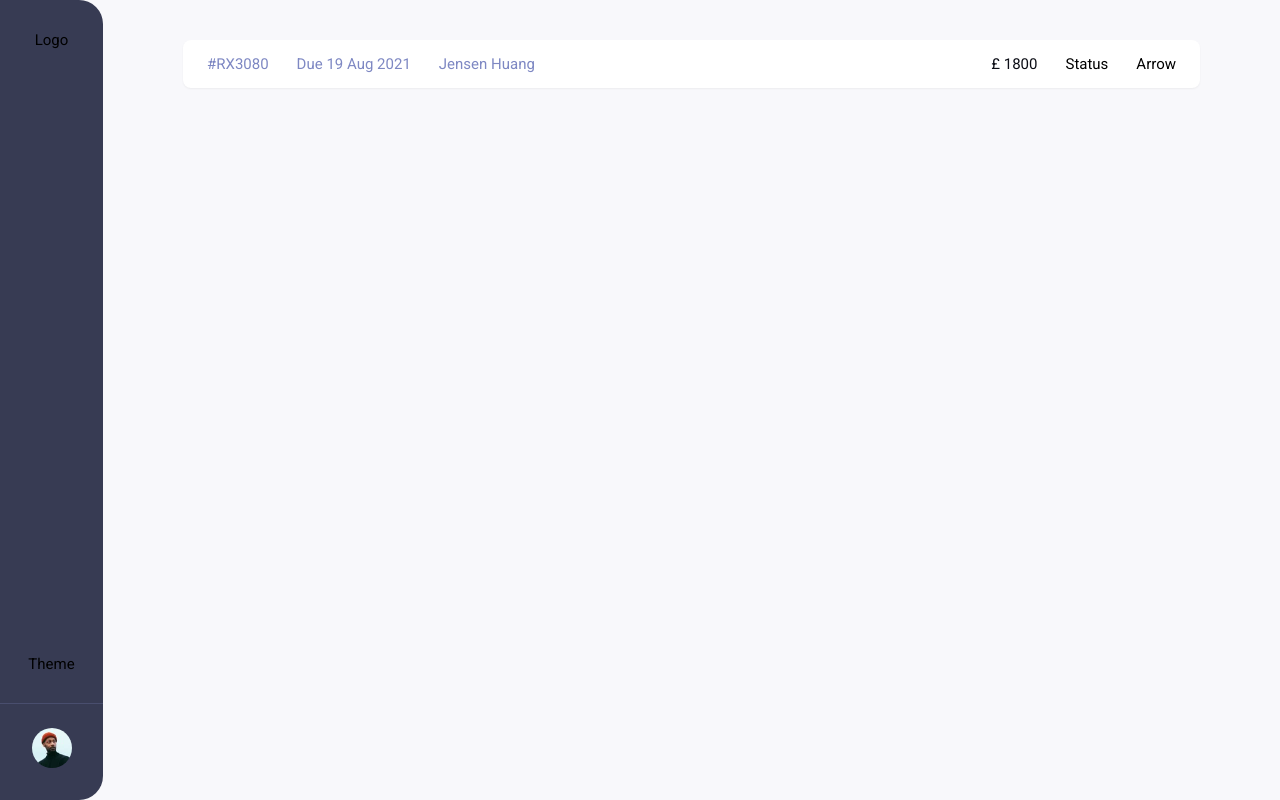
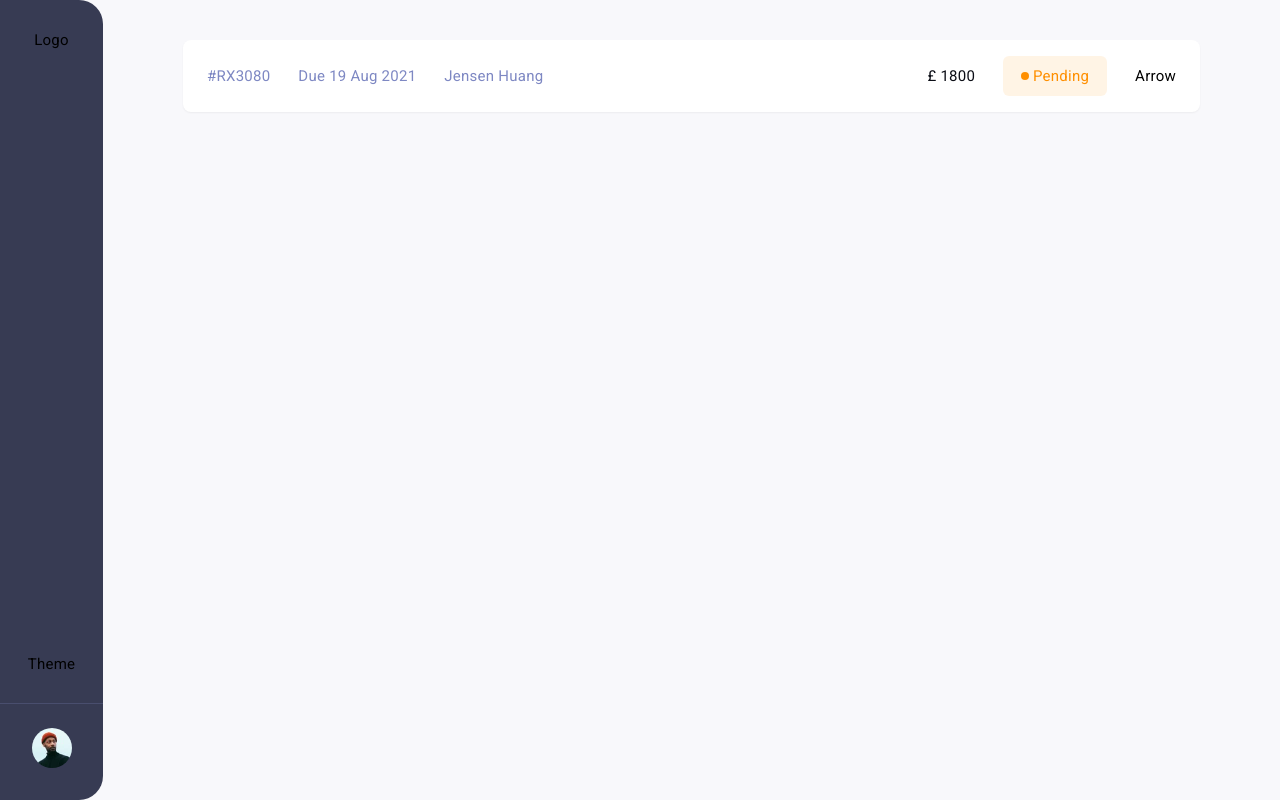
Before and after one commit to MrPatriot991/invoice-app, a React (Vite) app: page / in a window 1280 px wide. Built offline with nearby package versions, Linux system fonts and the light colour scheme.

Commit message:
feat(invoice): complete InvoiceCard styling with StatusBadge and add clsx library

```diff
--- a/package.json
+++ b/package.json
@@ -10,6 +10,7 @@
     "preview": "vite preview"
   },
   "dependencies": {
+    "clsx": "^2.1.1",
     "react": "^19.2.0",
     "react-dom": "^19.2.0"
   },
--- /dev/null
+++ b/src/components/common/statusBadge/StatusBadge.tsx
@@ -0,0 +1,42 @@
+import clsx from "clsx";
+
+import type { InvoiceStatus } from "@/features/invoices/types";
+
+interface StatusProps {
+  status: InvoiceStatus;
+  className?: string;
+}
+
+const StatusBadge = ({ status, className }: StatusProps) => {
+  const baseStyle =
+    "w-[104px] flex gap-1 items-center heading-s-variant justify-center rounded-md px-[18px] py-3";
+
+  const statusStyle = {
+    Paid: {
+      bg: "bg-[var(--color-green-bg)]",
+      text: "text-[var(--color-green)]",
+      dot: "bg-[var(--color-green)]",
+    },
+    Pending: {
+      bg: "bg-[var(--color-orange-bg)]",
+      text: "text-[var(--color-orange)]",
+      dot: "bg-[var(--color-orange)]",
+    },
+    Draft: {
+      bg: "bg-[var(--color-badge-bg)]",
+      text: "text-[var(--text-badge-bg)]",
+      dot: "bg-[var(--text-badge-bg)]",
+    },
+  }[status];
+
+  return (
+    <div className={clsx(baseStyle, statusStyle.bg, className)}>
+      <span
+        className={clsx(statusStyle.dot, "inline-block h-2 w-2 rounded-full")}
+      />
+      <span className={clsx(statusStyle.text, "inline-block")}>{status}</span>
+    </div>
+  );
+};
+
+export default StatusBadge;
--- /dev/null
+++ b/src/components/common/statusBadge/index.ts
@@ -0,0 +1,3 @@
+import StatusBadge from "./StatusBadge";
+
+export { StatusBadge };
--- a/src/features/invoices/components/lists/InvoiceCard.tsx
+++ b/src/features/invoices/components/lists/InvoiceCard.tsx
@@ -1,3 +1,5 @@
+import { StatusBadge } from "@/components/common/statusBadge";
+
 const InvoiceCard = () => {
   return (
     <article className="grid cursor-pointer grid-cols-2 items-center justify-between gap-4 rounded-lg bg-container p-6 shadow-sm [grid-template-areas:'id_client'_'due_status'_'total_status'] hover:-translate-y-1 hover:scale-[1.01] hover:shadow-xl md:gap-7 md:py-4 md:[grid-template-areas:'id_due_client_total_status_arrow'] md:[grid-template-columns:auto_auto_1fr_auto_auto_auto]">
@@ -12,7 +14,7 @@ const InvoiceCard = () => {
       </p>
       <p className="heading-s text-primary [grid-area:total]">£ 1800</p>
       <div className="justify-self-end [grid-area:status] md:justify-self-start">
-        Status
+        <StatusBadge status="Pending" />
       </div>
       <div className="hidden md:inline-block md:[grid-area:arrow]">Arrow</div>
     </article>
--- a/src/features/invoices/types/invoice.types.ts
+++ b/src/features/invoices/types/invoice.types.ts
@@ -1,7 +1,7 @@
 /**
  * Defines the business status of an invoice within the application.
  */
-export type InvoiceStatus = "all" | "paid" | "pending" | "draft";
+export type InvoiceStatus = "Paid" | "Pending" | "Draft";
 
 /**
  * Represents a single item within an invoice, including price and quantity.
--- a/src/styles/tokens.css
+++ b/src/styles/tokens.css
@@ -16,7 +16,7 @@
   --lh-33: 33px;
 
   /* Letter Spacing */
-  --ls: 0.25px
+  --ls: 0.25px;
 
   /* Font weight */
   --fw-500: 500;
@@ -66,6 +66,10 @@
   --color-draft: var(--color-gray-600);
   --color-draft-btn-hover: var(--color-dark-400);
 
+  /* StatusBadge */
+  --text-badge-bg: var(--color-gray-600);
+  --color-badge-bg: rgba(var(--color-draft-bg), 0.1);
+
   /* Backgrounds */
   --bg-main: var(--color-gray-100);
   --bg-container: var(--color-white);
@@ -90,6 +94,10 @@
   --color-draft: var(--color-dark-100);
   --color-draft-btn-hover: var(--color-dark-100);
 
+  /* StatusBadge */
+  --text-badge-bg: var(--color-gray-300);
+  --color-badge-bg: rgba(var(--color-draft-bg), 0.3);
+
   /* Backgrounds */
   --bg-main: var(--color-dark-300);
   --bg-container: var(--color-dark-100); /** №3 */
```
Also changed, not shown: 1 other file (tests, documents, lock files or other folders).
